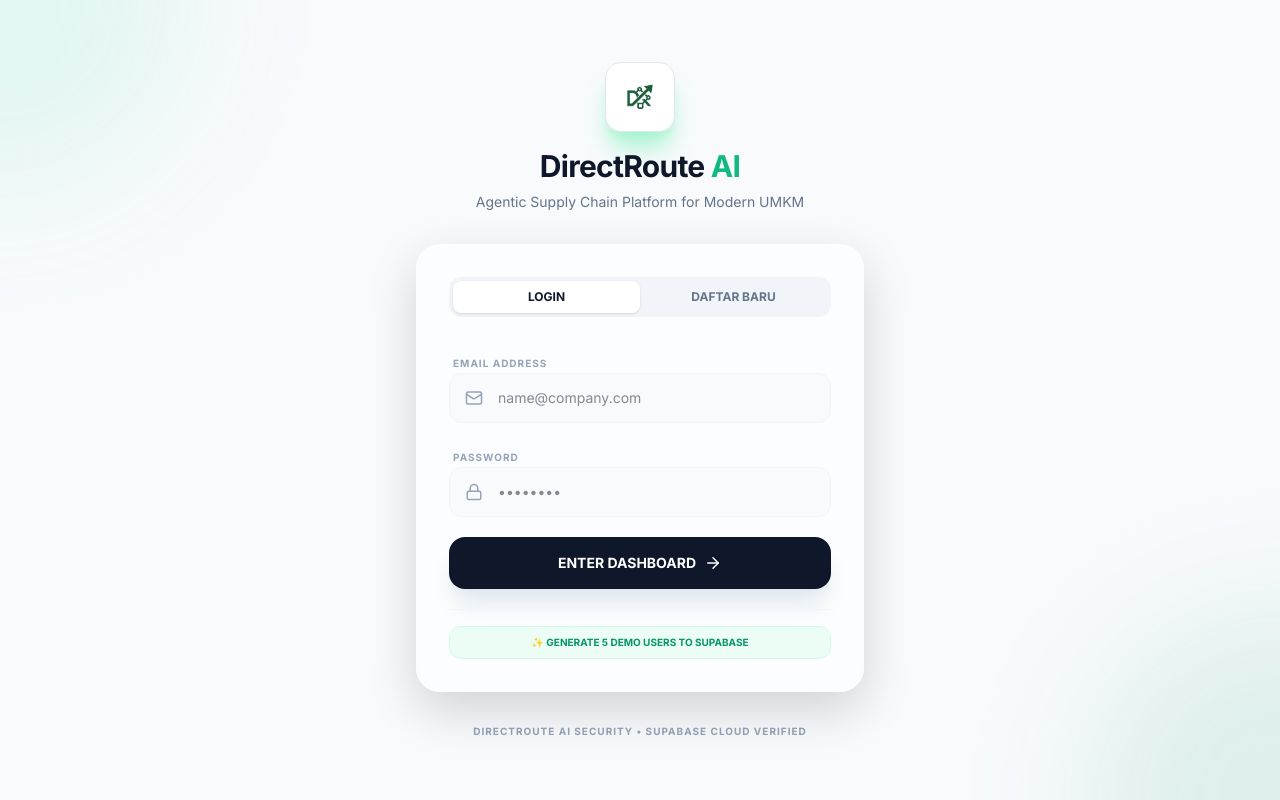
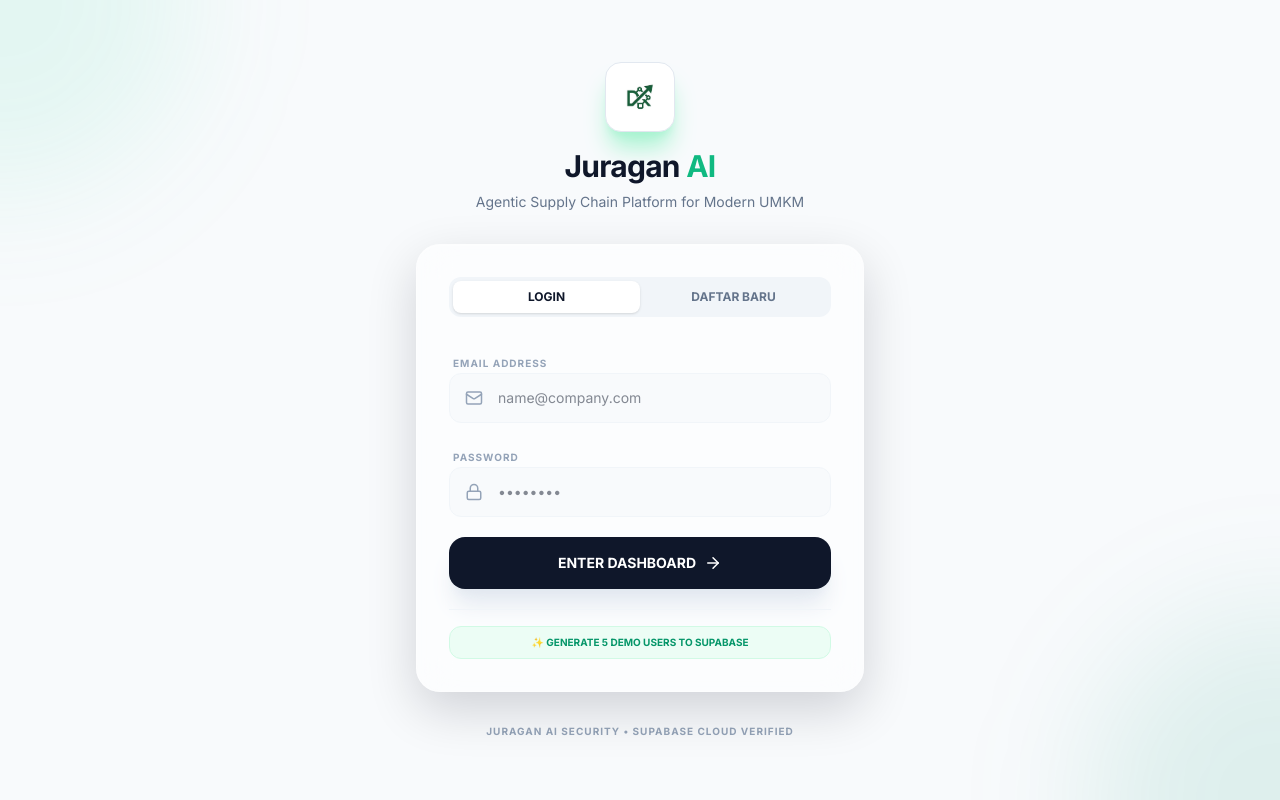
Before and after one commit to gemparnugroho725/umkmctf1, a React (Vite) app in the folder frontend/: page /login in a window 1280 px wide. Built offline with nearby package versions, Linux system fonts and the light colour scheme; no server answers.

Commit message:
feat: rename application brand to Juragan AI across all pages

```diff
--- a/frontend/index.html
+++ b/frontend/index.html
@@ -4,7 +4,7 @@
     <meta charset="UTF-8" />
     <link rel="icon" type="image/jpeg" href="/logo.jpg" />
     <meta name="viewport" content="width=device-width, initial-scale=1.0" />
-    <title>DirectRoute AI</title>
+    <title>Juragan AI</title>
   </head>
   <body>
     <div id="root"></div>
--- a/frontend/src/features/buyer-dashboard/components/BuyerSidebar.tsx
+++ b/frontend/src/features/buyer-dashboard/components/BuyerSidebar.tsx
@@ -42,11 +42,11 @@
             <div className="p-6 flex items-center gap-3 mb-8 cursor-pointer" onClick={onLogoClick}>
                 <img
                     src="/logo.jpg"
-                    alt="DirectRoute AI"
+                    alt="Juragan AI"
                     className="w-10 h-10 rounded-xl object-contain bg-white border border-slate-200"
                 />
                 <span className="text-xl font-black text-slate-900 tracking-tight">
-                    DirectRoute <span className="text-emerald-500">AI</span>
+                    Juragan <span className="text-emerald-500">AI</span>
                 </span>
             </div>
 
--- a/frontend/src/features/seller-dashboard/SellerDashboardPage.tsx
+++ b/frontend/src/features/seller-dashboard/SellerDashboardPage.tsx
@@ -1248,7 +1248,7 @@
         const dataStr = 'data:text/json;charset=utf-8,' + encodeURIComponent(JSON.stringify(logs, null, 2));
         const downloadAnchorNode = document.createElement('a');
         downloadAnchorNode.setAttribute('href', dataStr);
-        downloadAnchorNode.setAttribute('download', `directroute-log-${Date.now()}.json`);
+        downloadAnchorNode.setAttribute('download', `juragan-log-${Date.now()}.json`);
         document.body.appendChild(downloadAnchorNode);
         downloadAnchorNode.click();
         downloadAnchorNode.remove();
@@ -1458,7 +1458,7 @@
                 </div>
 
                 <footer className="mt-auto p-6 text-center text-slate-400 text-xs">
-                    &copy; 2026 DirectRoute AI – Strategic & Secure Agentic Supply Chain Platform.
+                    &copy; 2026 Juragan AI – Strategic & Secure Agentic Supply Chain Platform.
                 </footer>
             </main>
 
--- a/frontend/src/features/seller-dashboard/components/SellerHeroCard.tsx
+++ b/frontend/src/features/seller-dashboard/components/SellerHeroCard.tsx
@@ -136,7 +136,7 @@
                                 className="px-8 py-3 bg-white text-emerald-900 rounded-xl font-black text-sm flex items-center gap-2 hover:bg-emerald-50 transition-all active:scale-95 disabled:opacity-50"
                             >
                                 <Play size={18} fill="currentColor" />
-                                {loading ? 'AI AGENT RUNNING...' : 'ANALISIS DIRECTROUTE AI'}
+                                {loading ? 'AI AGENT RUNNING...' : 'ANALISIS JURAGAN AI'}
                             </button>
 
                             {currentStep === 3 && (
--- a/frontend/src/features/seller-dashboard/components/SellerSidebar.tsx
+++ b/frontend/src/features/seller-dashboard/components/SellerSidebar.tsx
@@ -40,11 +40,11 @@
             <div className="p-6 flex items-center gap-3 mb-8 cursor-pointer" onClick={onLogoClick}>
                 <img
                     src="/logo.jpg"
-                    alt="DirectRoute AI"
+                    alt="Juragan AI"
                     className="w-10 h-10 rounded-xl object-contain bg-white border border-slate-200"
                 />
                 <span className="text-xl font-black text-slate-900 tracking-tight">
-                    DirectRoute <span className="text-emerald-500">AI</span>
+                    Juragan <span className="text-emerald-500">AI</span>
                 </span>
             </div>
 
--- a/frontend/src/index.css
+++ b/frontend/src/index.css
@@ -123,7 +123,7 @@
   border: 1px solid rgba(255, 255, 255, 0.3);
 }
 
-/* DirectRoute Landing glass variants */
+/* Juragan Landing glass variants */
 .dr-glass {
   background: rgba(255, 255, 255, 0.55);
   backdrop-filter: blur(18px);
--- a/frontend/src/pages/LandingPage.tsx
+++ b/frontend/src/pages/LandingPage.tsx
@@ -108,7 +108,7 @@
                     <div style="font-family: sans-serif; padding: 4px; min-width: 170px;">
                         <b style="color: #0f172a; font-size: 13px; display: block; margin-bottom: 2px;">${pt.name}</b>
                         <p style="color: #475569; font-size: 11.5px; margin: 0 0 6px 0; line-height: 1.4;">${pt.desc}</p>
-                        <span style="display: inline-block; font-size: 9px; background: #ecfdf5; color: #047857; padding: 2.5px 8px; border-radius: 9999px; font-weight: bold; border: 1px solid #a7f3d0;">DirectRoute Connected</span>
+                        <span style="display: inline-block; font-size: 9px; background: #ecfdf5; color: #047857; padding: 2.5px 8px; border-radius: 9999px; font-weight: bold; border: 1px solid #a7f3d0;">Juragan Connected</span>
                     </div>
                 `);
             });
@@ -184,7 +184,7 @@
 
     const testimonials = [
         {
-            quote: "Semenjak menggunakan DirectRoute AI, hasil panen cabai saya dikirim langsung ke jaringan restoran besar di Semarang. Harga jual kami naik 2.4 kali lipat dibanding lewat tengkulak lokal!",
+            quote: "Semenjak menggunakan Juragan AI, hasil panen cabai saya dikirim langsung ke jaringan restoran besar di Semarang. Harga jual kami naik 2.4 kali lipat dibanding lewat tengkulak lokal!",
             author: "Pak Budi Sutrisno",
             role: "Petani Cabai & Ketua Gapoktan",
             region: "Boyolali, Jawa Tengah",
@@ -214,7 +214,7 @@
 
     const faqs = [
         {
-            q: "Bagaimana cara DirectRoute AI memotong rantai distribusi tengkulak?",
+            q: "Bagaimana cara Juragan AI memotong rantai distribusi tengkulak?",
             a: "Sistem kami menghubungkan produsen tani dan UMKM secara langsung ke pembeli skala besar (hotel, restoran, katering, ritel) melalui algoritma optimasi pasar cerdas. Hal ini mengeliminasi biaya marjin perantara gelap, meningkatkan profit tani secara signifikan, sekaligus memberikan harga terbaik bagi pembeli."
         },
         {
@@ -223,7 +223,7 @@
         },
         {
             q: "Bagaimana kecerdasan buatan (AI) menentukan harga pangan secara real-time?",
-            a: "AI DirectRoute memindai dan menganalisis database harga pangan nasional, pasar induk regional, serta tren pasokan pasar ritel setiap detiknya. Dengan memperhitungkan faktor cuaca, biaya logistik aktual, dan perkiraan demand, AI kami merumuskan harga rekomendasi yang adil, stabil, serta transparan bagi kedua belah pihak."
+            a: "Juragan AI memindai dan menganalisis database harga pangan nasional, pasar induk regional, serta tren pasokan pasar ritel setiap detiknya. Dengan memperhitungkan faktor cuaca, biaya logistik aktual, dan perkiraan demand, AI kami merumuskan harga rekomendasi yang adil, stabil, serta transparan bagi kedua belah pihak."
         },
         {
             q: "Bagaimana rute pengiriman dan logistik bersama diatur?",
@@ -258,12 +258,12 @@
                             <div className="w-10 h-10 rounded-xl bg-gradient-to-br from-emerald-500 to-forest-700 p-[1.5px] shadow-md shadow-emerald-600/10 flex items-center justify-center">
                                 <img
                                     src="/logo.jpg"
-                                    alt="DirectRoute AI"
+                                    alt="Juragan AI"
                                     className="w-full h-full rounded-[10px] object-contain bg-white"
                                 />
                             </div>
                             <span className="text-xl font-black tracking-tight text-slate-900">
-                                DirectRoute <span className="text-emerald-600">AI</span>
+                                Juragan <span className="text-emerald-600">AI</span>
                             </span>
                         </div>
 
@@ -431,7 +431,7 @@
                                 <div className="mt-4 flex items-center justify-between px-2">
                                     <div className="text-sm font-black text-slate-800 flex items-center gap-2">
                                         <Activity size={16} className="text-emerald-500 animate-pulse" />
-                                        <span>DirectRoute Logistics Node AI</span>
+                                        <span>Juragan Logistics Node AI</span>
                                     </div>
                                     <span className="text-[10px] font-black text-emerald-800 bg-emerald-50 border border-emerald-100 rounded-full px-3 py-1">
                                         Realtime Optimization
@@ -522,7 +522,7 @@
                                 Alur Kerja Agentic AI
                             </div>
                             <h2 className="text-4xl lg:text-5xl font-extrabold tracking-tight text-slate-900 leading-tight">
-                                Fitur Pintar <span className="bg-gradient-to-r from-emerald-600 to-teal-600 bg-clip-text text-transparent">DirectRoute AI</span>
+                                Fitur Pintar <span className="bg-gradient-to-r from-emerald-600 to-teal-600 bg-clip-text text-transparent">Juragan AI</span>
                             </h2>
                             <p className="text-slate-500 font-medium text-lg">
                                 Dirancang khusus untuk memodernisasi rantai pasok dengan kepintaran teknologi AI terbaru.
@@ -641,7 +641,7 @@
                                 Workflow Cerdas
                             </span>
                             <h2 className="text-3xl lg:text-4xl font-extrabold text-slate-900">
-                                Bagaimana DirectRoute AI Bekerja?
+                                Bagaimana Juragan AI Bekerja?
                             </h2>
                             <p className="text-slate-500 font-medium">
                                 Proses integrasi cepat dan efisien yang menghubungkan ladang tani langsung ke meja saji.
@@ -731,7 +731,7 @@
                                     Teknologi AI untuk Kedaulatan & Pemerataan Pangan
                                 </h2>
                                 <p className="text-slate-600 leading-relaxed text-sm">
-                                    Misi utama DirectRoute AI bukan hanya sekadar optimalisasi bisnis, tetapi menyalurkan keadilan ekonomi bagi petani pejuang pangan Indonesia. Dengan memutus sistem rantai logistik monopoli, kita mewujudkan pemerataan ekonomi digital dari desa hingga perkotaan.
+                                    Misi utama Juragan AI bukan hanya sekadar optimalisasi bisnis, tetapi menyalurkan keadilan ekonomi bagi petani pejuang pangan Indonesia. Dengan memutus sistem rantai logistik monopoli, kita mewujudkan pemerataan ekonomi digital dari desa hingga perkotaan.
                                 </p>
 
                                 <div className="space-y-4 pt-4">
@@ -940,10 +940,10 @@
                                 Tanya Jawab Umum
                             </span>
                             <h2 className="text-3xl font-extrabold text-slate-900">
-                                FAQ DirectRoute AI
+                                FAQ Juragan AI
                             </h2>
                             <p className="text-slate-500 font-medium text-sm">
-                                Temukan jawaban cepat mengenai keunggulan, penggunaan, dan teknologi logistik DirectRoute.
+                                Temukan jawaban cepat mengenai keunggulan, penggunaan, dan teknologi logistik Juragan.
                             </p>
                         </div>
 
@@ -1039,11 +1039,11 @@
                                     <div className="w-8 h-8 rounded-lg bg-gradient-to-br from-emerald-500 to-emerald-700 p-[1px] shadow-sm flex-shrink-0">
                                         <img
                                             src="/logo.jpg"
-                                            alt="DirectRoute AI"
+                                            alt="Juragan AI"
                                             className="w-full h-full rounded-[7px] object-contain bg-white"
                                         />
                                     </div>
-                                    <span className="text-lg font-black text-slate-900">DirectRoute AI</span>
+                                    <span className="text-lg font-black text-slate-900">Juragan AI</span>
                                 </div>
                                 <p className="text-xs text-slate-500 leading-relaxed max-w-xs">
                                     Platform teknologi kecerdasan buatan pionir yang menghubungkan produsen pertanian lokal secara langsung ke pasar nasional.
@@ -1079,7 +1079,7 @@
                             <div className="space-y-3">
                                 <h5 className="font-extrabold text-xs text-slate-400 uppercase tracking-widest">Kontak & Media</h5>
                                 <ul className="space-y-2 text-xs font-semibold text-slate-600">
-                                    <li><span className="text-slate-500">support@directroute.ai</span></li>
+                                    <li><span className="text-slate-500">support@juragan.ai</span></li>
                                     <li><span className="text-slate-500">+62 821-2345-6789</span></li>
                                     <li><span className="text-slate-500">DKI Jakarta, Indonesia</span></li>
                                 </ul>
@@ -1089,7 +1089,7 @@
 
                         {/* Lower row: copyright, standards */}
                         <div className="pt-8 flex flex-col md:flex-row justify-between items-center gap-4 text-xs font-semibold text-slate-400">
-                            <p>&copy; 2026 DirectRoute AI. Seluruh hak cipta dilindungi undang-undang.</p>
+                            <p>&copy; 2026 Juragan AI. Seluruh hak cipta dilindungi undang-undang.</p>
                             <div className="flex items-center gap-2 bg-slate-50 border border-slate-150 px-3.5 py-1.5 rounded-full shadow-inner">
                                 <Users size={14} className="text-emerald-500" />
                                 <span>Keadilan Sosial Bagi Seluruh Petani Indonesia</span>
--- a/frontend/src/pages/Login.tsx
+++ b/frontend/src/pages/Login.tsx
@@ -77,9 +77,9 @@
             <div className="w-full max-w-md relative z-10 animate-slide-up">
                 <div className="text-center mb-8">
                     <div className="inline-flex items-center justify-center mb-4 shadow-xl shadow-emerald-200 rounded-2xl bg-white border border-slate-200 p-2.5">
-                        <img src="/logo.jpg" alt="DirectRoute AI" className="w-12 h-12 object-contain" />
+                        <img src="/logo.jpg" alt="Juragan AI" className="w-12 h-12 object-contain" />
                     </div>
-                    <h1 className="text-3xl font-black text-slate-900 tracking-tight">DirectRoute <span className="text-emerald-500">AI</span></h1>
+                    <h1 className="text-3xl font-black text-slate-900 tracking-tight">Juragan <span className="text-emerald-500">AI</span></h1>
                     <p className="text-slate-500 text-sm mt-2">Agentic Supply Chain Platform for Modern UMKM</p>
                 </div>
 
@@ -198,7 +198,7 @@
                 </GlassCard>
 
                 <p className="text-center text-slate-400 text-[10px] mt-8 uppercase tracking-widest font-bold">
-                    DirectRoute AI Security • Supabase Cloud Verified
+                    Juragan AI Security • Supabase Cloud Verified
                 </p>
             </div>
         </div>
--- a/frontend/src/utils/aiClient.ts
+++ b/frontend/src/utils/aiClient.ts
@@ -96,7 +96,7 @@
                     Authorization: `Bearer ${OPENROUTER_API_KEY}`,
                     'Content-Type': 'application/json',
                     'HTTP-Referer': typeof window !== 'undefined' ? window.location.origin : undefined,
-                    'X-Title': 'DirectRoute AI (frontend-only)'
+                    'X-Title': 'Juragan AI (frontend-only)'
                 }
             }
         );
```
